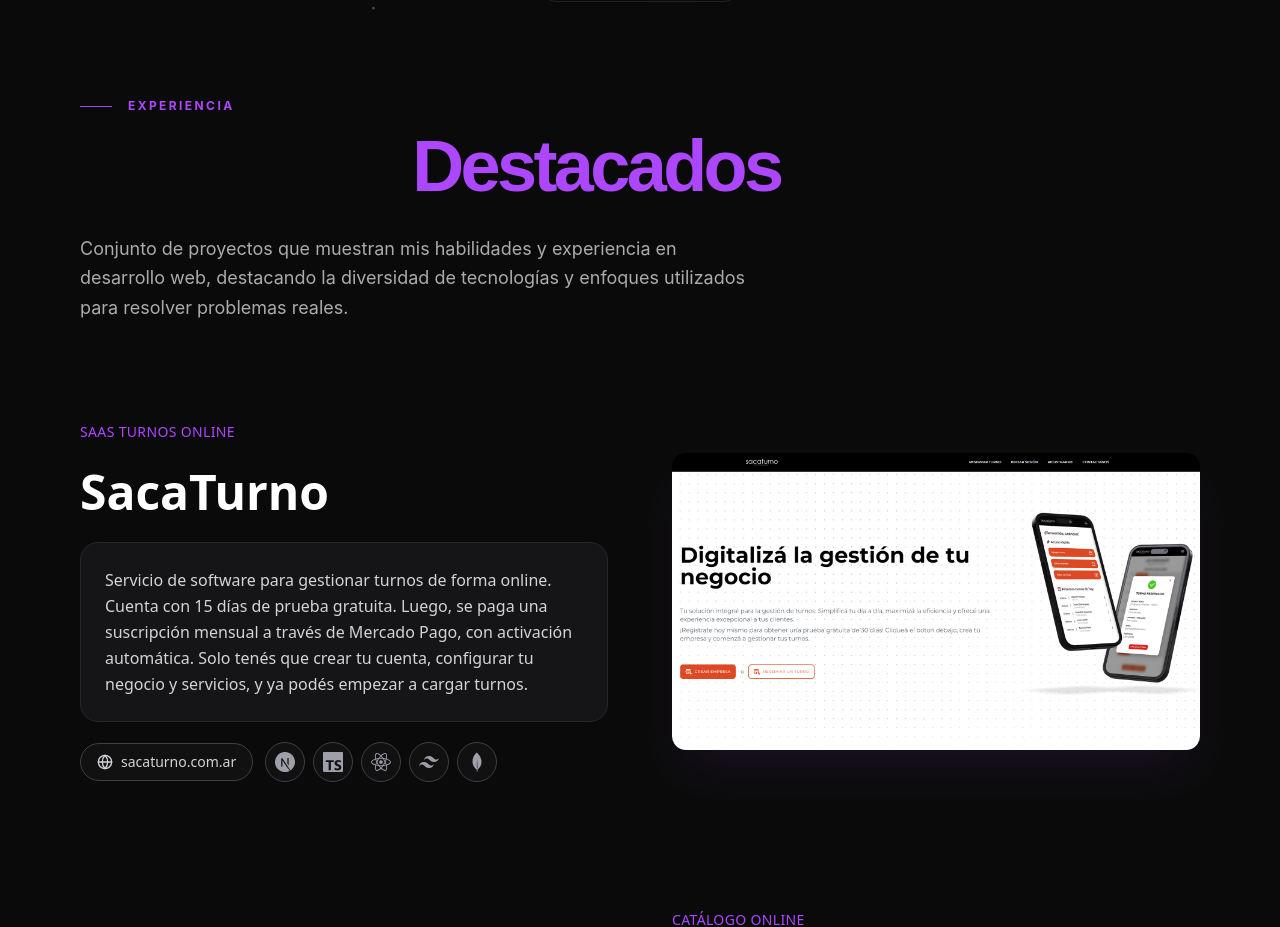
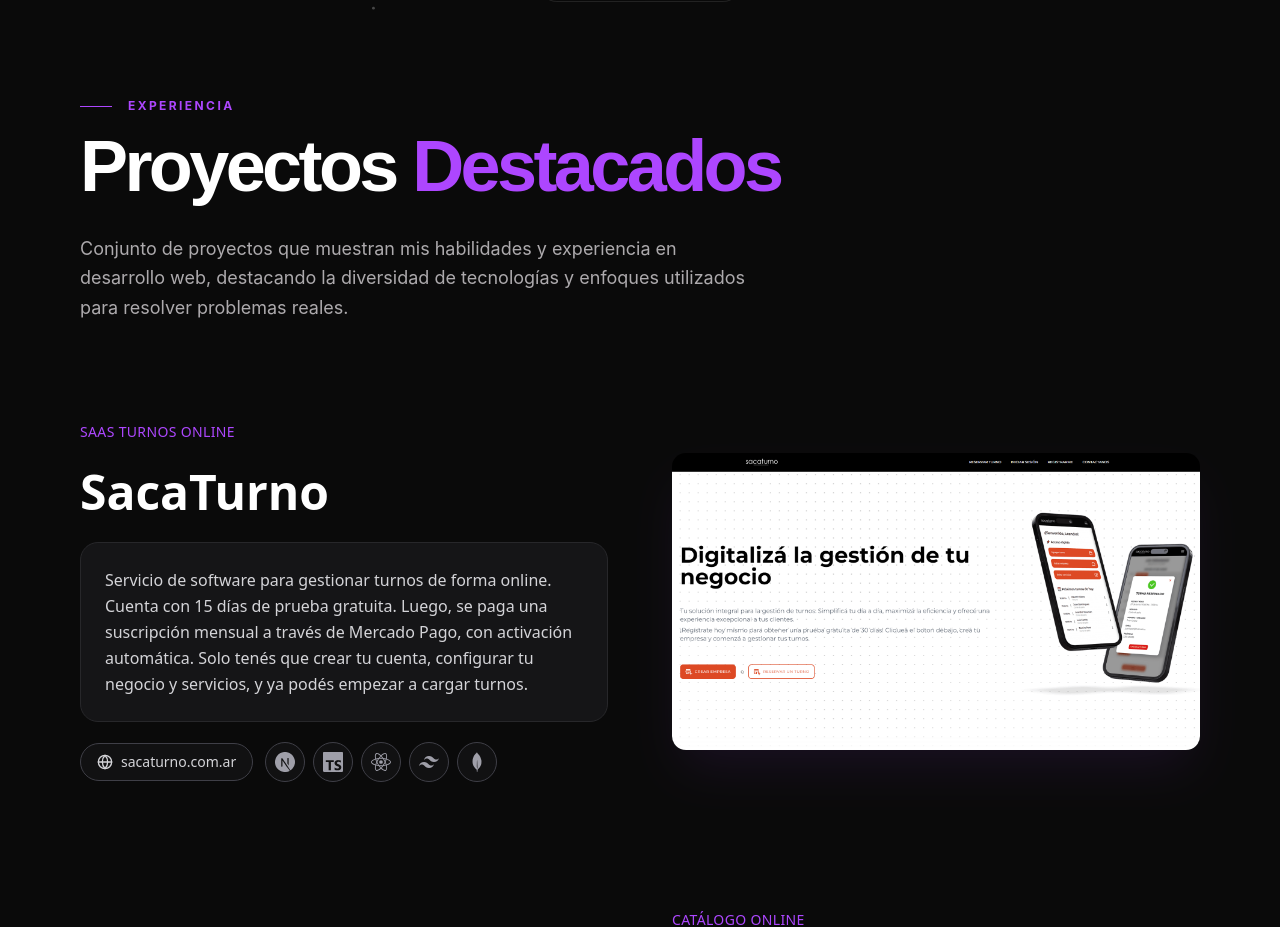
Before and after one commit to leatosunian/next-portfolio, a Next.js app: page / in a window 1280 px wide. Shown: the part 782-1709 px from the top of the page. Built offline with nearby package versions, Linux system fonts and the light colour scheme.

Commit message:
changed projects h1 to text white

```diff
--- a/components/sections/projects/Projects.tsx
+++ b/components/sections/projects/Projects.tsx
@@ -48,7 +48,7 @@
             </div>
 
             <h1
-              className="max-w-4xl text-5xl font-extrabold leading-none tracking-tighter md:text-7xl"
+              className="max-w-4xl text-5xl font-extrabold leading-none tracking-tighter text-white md:text-7xl"
               style={{ fontFamily: "'Plus Jakarta Sans', sans-serif" }}
             >
               Proyectos <span className="text-purple-500">Destacados</span>
```
